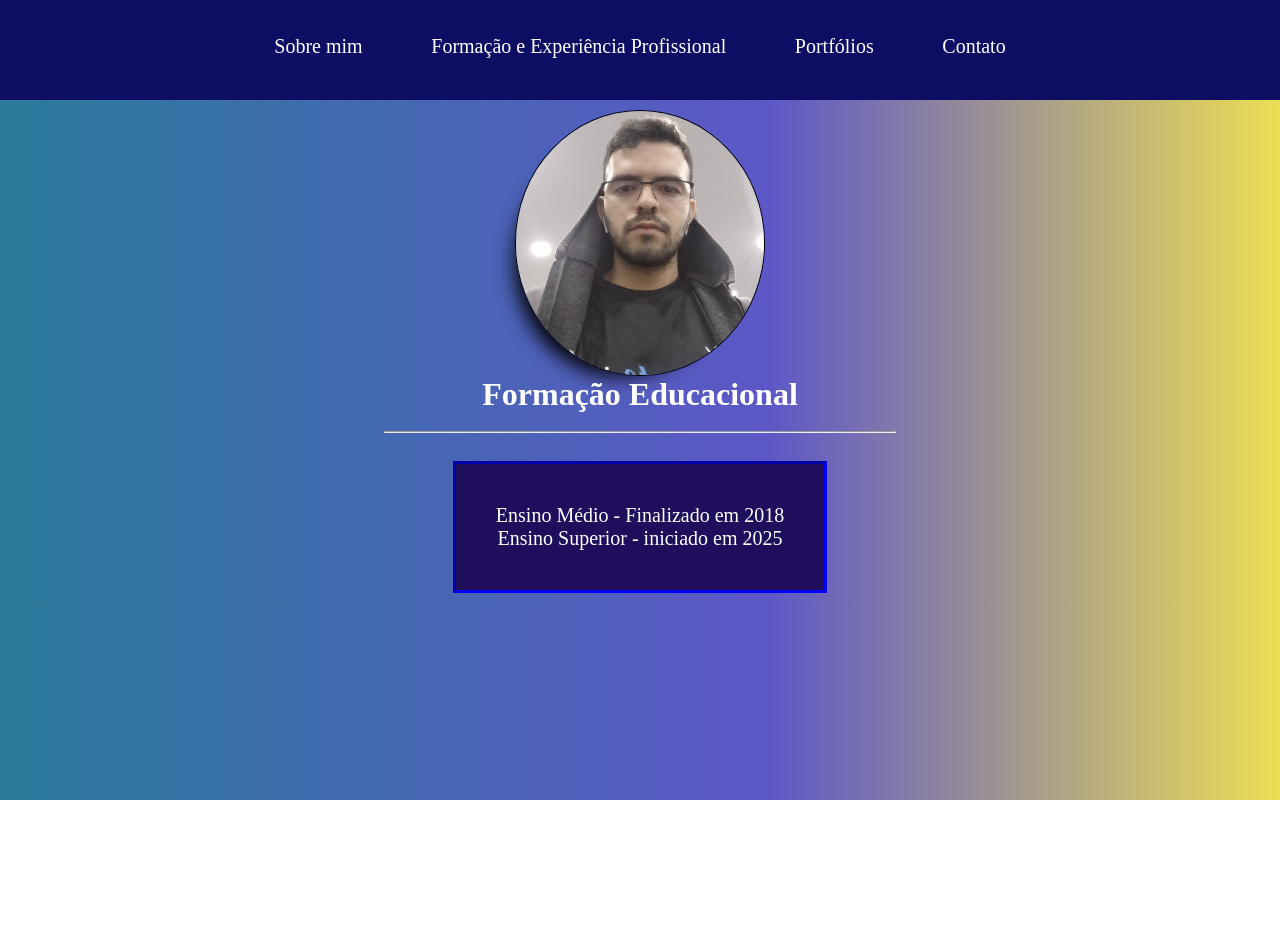
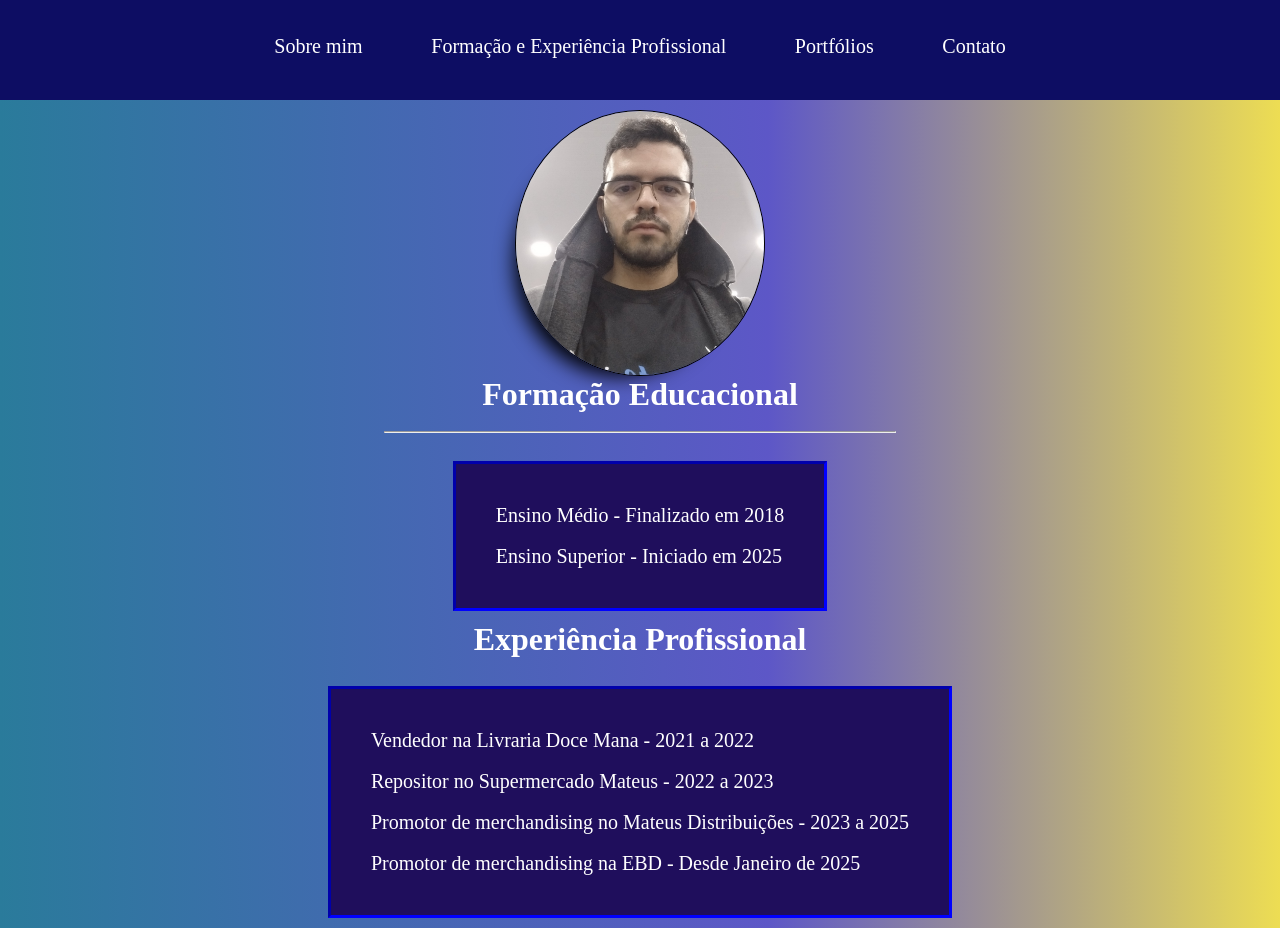
Before and after one commit to MatheuSucupira/cv, a plain HTML site: page formacao.html in a window 1280 px wide. Before the commit the page ends 800 px from the top, so only its background shows below. Drawn offline with Linux system fonts and the light colour scheme.

Commit message:
Adicionando a 'Experiência Profissional'

```diff
--- a/formacao.html
+++ b/formacao.html
@@ -30,8 +30,33 @@
                     <li>
                         Ensino Médio - Finalizado em 2018
                     </li>
+                    <br>
                     <li>
-                        Ensino Superior - iniciado em 2025
+                        Ensino Superior - Iniciado em 2025
+                    </li>
+                </ul>
+            </div>
+        </div>
+
+        <h1>Experiência Profissional</h1>
+        <br>
+        <div class="container">
+            <div class="area-for">
+                <ul>
+                    <li>
+                        Vendedor na Livraria Doce Mana - 2021 a 2022
+                    </li>
+                    <br>
+                    <li>
+                        Repositor no Supermercado Mateus - 2022 a 2023
+                    </li>
+                    <br>
+                    <li>
+                        Promotor de merchandising no Mateus Distribuições - 2023 a 2025
+                    </li>
+                    <br>
+                    <li>
+                        Promotor de merchandising na EBD - Desde Janeiro de 2025
                     </li>
                 </ul>
             </div>
--- a/style.css
+++ b/style.css
@@ -112,6 +112,10 @@ p::first-letter {
     font-size: 60px;
 }
 
+ul {
+    text-align: left;
+}
+
 ul li {
     list-style: none;
     color: white;
```
